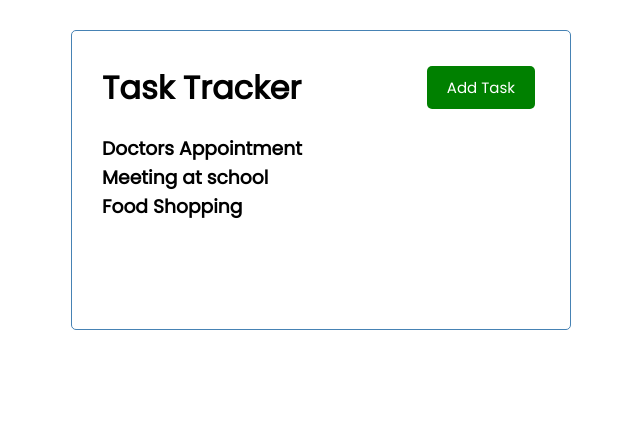
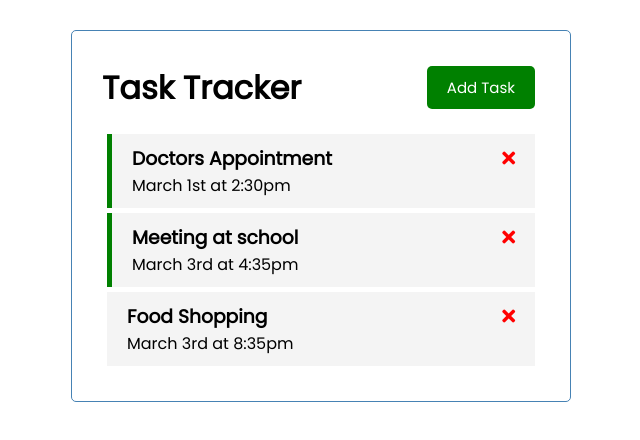
Before and after one commit to gosikxo/vue-task-tracker-course, a Vue app: page / in a window 1280 px wide. Shown: the top 440 px of the page, without its empty margins (319-959 px from the left). Built offline with nearby package versions, Linux system fonts and the light colour scheme.

Commit message:
Add Task component

```diff
--- a/public/index.html
+++ b/public/index.html
@@ -1,17 +1,24 @@
 <!DOCTYPE html>
 <html lang="">
+
 <head>
   <meta charset="utf-8">
   <meta http-equiv="X-UA-Compatible" content="IE=edge">
   <meta name="viewport" content="width=device-width,initial-scale=1.0">
+  <link rel="stylesheet" href="https://cdnjs.cloudflare.com/ajax/libs/font-awesome/5.15.2/css/all.min.css" />
   <link rel="icon" href="<%= BASE_URL %>favicon.ico">
-    <title><%= htmlWebpackPlugin.options.title %></title>
+  <title>
+    <%= htmlWebpackPlugin.options.title %>
+  </title>
 </head>
+
 <body>
   <noscript>
-      <strong>We're sorry but <%= htmlWebpackPlugin.options.title %> doesn't work properly without JavaScript enabled. Please enable it to continue.</strong>
+    <strong>We're sorry but <%= htmlWebpackPlugin.options.title %> doesn't work properly without JavaScript enabled.
+        Please enable it to continue.</strong>
   </noscript>
   <div id="app"></div>
   <!-- built files will be auto injected -->
 </body>
+
 </html>
--- /dev/null
+++ b/src/components/Task.vue
@@ -0,0 +1,40 @@
+<template>
+    <div :class="[task.reminder ? 'reminder' : '', 'task']">
+        <h3>{{task.text}}
+        <i class="fas fa-times"></i>
+        </h3>
+        <p>{{task.day}}</p>
+    </div>
+</template>
+
+<script>
+export default {
+    name: 'Task',
+    props: {
+        task: Object
+    }
+}
+</script>
+
+<style scope>
+.fas {
+    color: red;
+}
+
+.task {
+    background: #f4f4f4;
+    margin: 5px;
+    padding: 10px 20px;
+    cursor: pointer;
+}
+
+.task.reminder {
+    border-left: 5px solid green;
+}
+
+.task h3 {
+    display: flex;
+    align-items: center;
+    justify-content: space-between;
+}
+</style>
--- a/src/components/Tasks.vue
+++ b/src/components/Tasks.vue
@@ -1,14 +1,16 @@
 <template>
     <div v-for="task in tasks" :key="task.id">
-        <h3>{{task.text}}</h3>
+        <Task :task="task"/>
     </div>
 </template>
 
 <script>
+import Task from './Task.vue';
 export default {
-    name: 'Tasks',
+    name: "Tasks",
     props: {
         tasks: Array
-    }
+    },
+    components: { Task }
 }
 </script>
```
Lines whose indentation alone changed are shown as unchanged.
